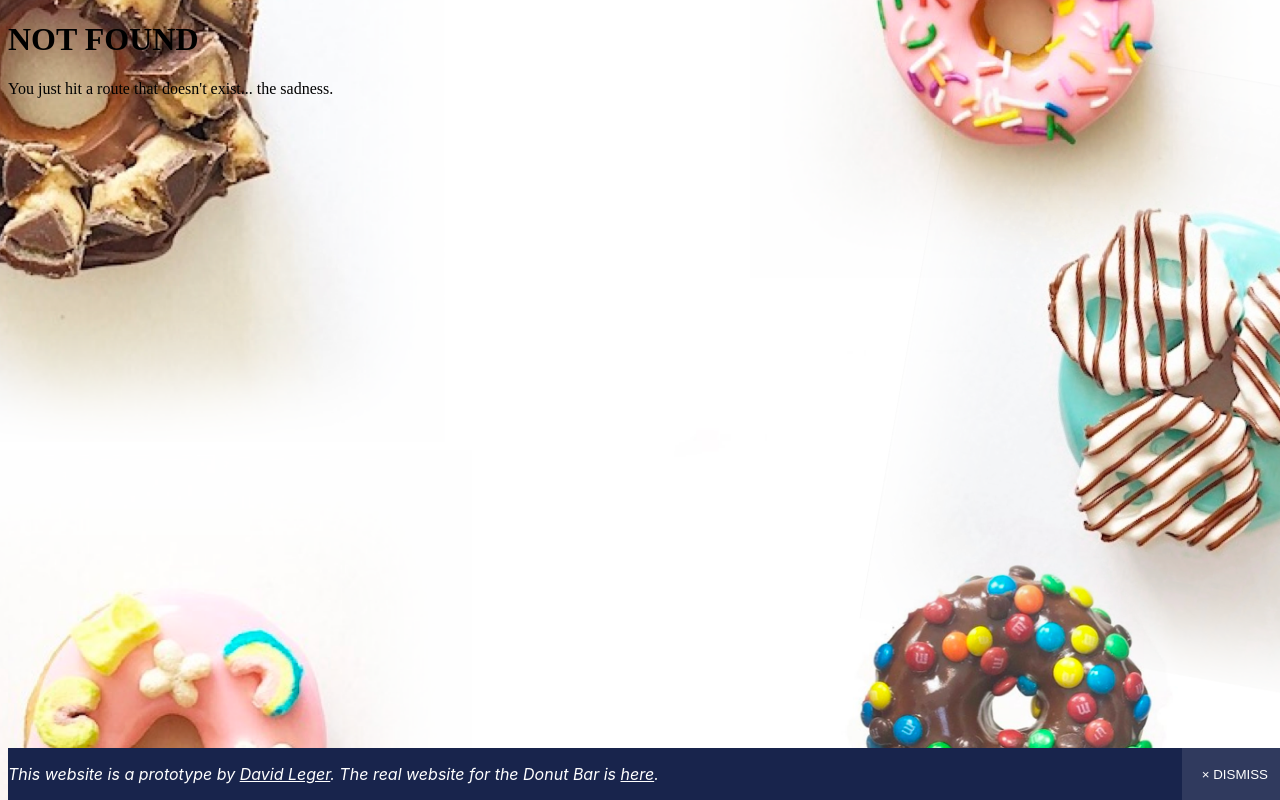
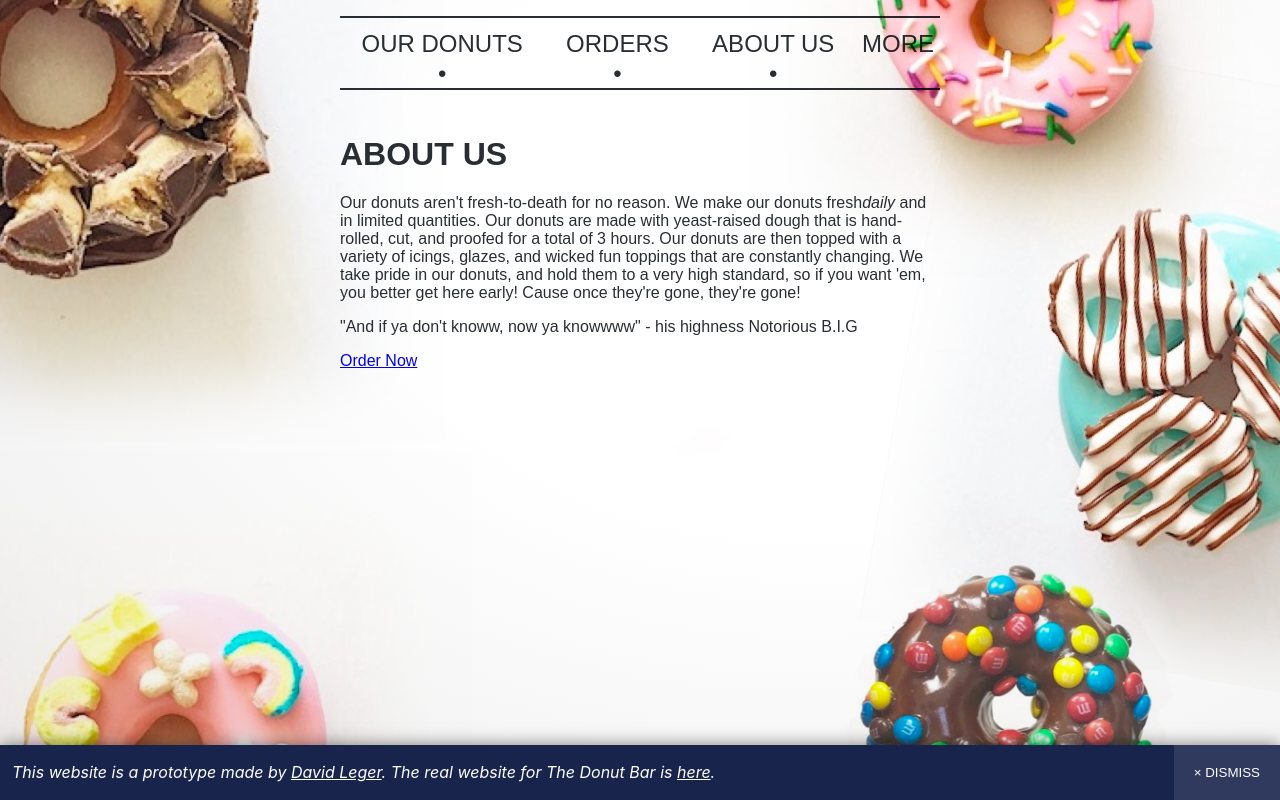
Before and after one commit to davidleger95/donut-bar-www, a Gatsby site: page /donuts in a window 1280 px wide. Before the commit this address had no page. Built offline with nearby package versions, Linux system fonts and the light colour scheme; Gatsby itself is replaced by a stand-in of ours.

Commit message:
add more pages

```diff
--- a/src/components/Footer/index.js
+++ b/src/components/Footer/index.js
@@ -14,6 +14,7 @@ const StyledFooter = styled.footer`
   color: white;
   text-transform: initial;
   font-style: italic;
+  box-shadow: 0 0 1rem rgba(0, 0, 0, 0.5);
 
   a {
     color: inherit;
@@ -26,7 +27,9 @@ const StyledFooter = styled.footer`
   }
 `
 
-const Content = styled.p``
+const Content = styled.p`
+  padding: 0.1em 0.75em;
+`
 
 const Button = styled.button`
   background: rgba(255, 255, 255, 0.1);
@@ -49,7 +52,7 @@ const Footer = () => {
   return (
     <StyledFooter>
       <Content>
-        This website is a prototype by{" "}
+        This website is a prototype made by{" "}
         <a
           href="https://davidleger.me"
           target="_blank"
@@ -57,7 +60,7 @@ const Footer = () => {
         >
           David Leger
         </a>
-        . The real website for the Donut Bar is{" "}
+        . The real website for The Donut Bar is{" "}
         <a
           href="https://www.thedonutbarfreddy.com"
           target="_blank"
--- a/src/components/Layout/index.js
+++ b/src/components/Layout/index.js
@@ -7,15 +7,23 @@
 
 import React from "react"
 import PropTypes from "prop-types"
+import styled from "@emotion/styled"
 
 import DonutsBackground from "../DonutsBackground"
 import Footer from "../Footer"
+
+import "../../globalStyle.css"
+
+const Container = styled.main`
+  margin: auto;
+  max-width: 600px;
+`
 
 const Layout = ({ children }) => {
   return (
     <>
       <DonutsBackground />
-      <main>{children}</main>
+      <Container>{children}</Container>
       <Footer />
     </>
   )
--- a/src/components/Menu/index.js
+++ b/src/components/Menu/index.js
@@ -10,6 +10,9 @@ const Nav = styled.nav`
   display: inline-block;
   margin: 0 auto 1em auto;
   font-size: 1.5em;
+  text-transform: uppercase;
+  margin-top: 1rem;
+  text-align: center;
 
   @media (max-width: 540px) {
     color: white;
--- a/src/globalStyle.css
+++ b/src/globalStyle.css
@@ -5,7 +5,6 @@
   box-sizing: border-box;
   color: var(--dark);
   font-family: "DIN Condensed", sans-serif;
-  text-transform: uppercase;
 }
 
 *,
@@ -17,9 +16,15 @@
 html,
 body {
   background: var(--gradient);
-  text-align: center;
   min-height: 100vh;
   margin: 0;
+}
+
+h1,
+h2,
+h3,
+h4 {
+  text-transform: uppercase;
 }
 
 .Header-logo {
@@ -35,6 +40,7 @@ body {
 .hours-list {
   padding: 0;
   margin: 0;
+  list-style: none;
 }
 
 .location,
@@ -42,4 +48,5 @@ body {
   font-size: 2em;
   font-style: normal;
   padding-bottom: 0.25em;
+  text-transform: uppercase;
 }
--- /dev/null
+++ b/src/pages/about/index.js
@@ -0,0 +1,32 @@
+import React from "react"
+import styled from "@emotion/styled"
+import Layout from "../../components/Layout"
+import SEO from "../../components/SEO"
+import Menu from "../../components/Menu"
+import { Link } from "gatsby"
+
+const MenuWrapper = styled.div`
+  text-align: center;
+`
+
+const AboutPage = () => (
+  <Layout>
+    <SEO title="About" />
+    <MenuWrapper>
+      <Menu />
+    </MenuWrapper>
+    <h1>About Us</h1>
+    <p>
+      Our owner, and HDS (head donut slinger), is beyond excited to make this
+      dream a reality! The Donut Bar is located in the heart of downtown
+      Fredericton (A.K.A Freddy Beach). We are dedicated to delivering
+      <em>fresh-to-death</em> gourmet donuts, and take pride in being the very
+      first donut bar in the area. We aim to push the boundaries on the
+      traditional donut by combining interesting flavors with ALL of your
+      childhood favorites!!
+    </p>
+    <Link to="/orders">Order Now</Link>
+  </Layout>
+)
+
+export default AboutPage
--- /dev/null
+++ b/src/pages/donuts/index.js
@@ -0,0 +1,35 @@
+import React from "react"
+import styled from "@emotion/styled"
+import Layout from "../../components/Layout"
+import SEO from "../../components/SEO"
+import Menu from "../../components/Menu"
+import { Link } from "gatsby"
+
+const MenuWrapper = styled.div`
+  text-align: center;
+`
+
+const DonutsPage = () => (
+  <Layout>
+    <SEO title="Orders" />
+    <MenuWrapper>
+      <Menu />
+    </MenuWrapper>
+    <h1>About Us</h1>
+    <p>
+      Our donuts aren't fresh-to-death for no reason. We make our donuts fresh
+      <em>daily</em> and in limited quantities. Our donuts are made with
+      yeast-raised dough that is hand-rolled, cut, and proofed for a total of 3
+      hours. Our donuts are then topped with a variety of icings, glazes, and
+      wicked fun toppings that are constantly changing. We take pride in our
+      donuts, and hold them to a very high standard, so if you want 'em, you
+      better get here early! Cause once they're gone, they're gone!
+    </p>
+    <p>
+      "And if ya don't knoww, now ya knowwww" - his highness Notorious B.I.G
+    </p>
+    <Link to="/orders">Order Now</Link>
+  </Layout>
+)
+
+export default DonutsPage
--- a/src/pages/index.js
+++ b/src/pages/index.js
@@ -8,6 +8,7 @@ import Menu from "../components/Menu"
 const IndexPage = () => (
   <Layout>
     <SEO title="Home" />
+    <div style={{ textAlign: "center" }}>
       <header className="Header">
         <h1>
           <img
@@ -36,6 +37,7 @@ const IndexPage = () => (
           </li>
         </ul>
       </div>
+    </div>
   </Layout>
 )
 
```
Also changed, not shown: src/pages/more/index.js (added, +38 -0 lines), src/pages/orders/index.js (added, +49 -0 lines). Lines whose indentation alone changed are shown as unchanged.
